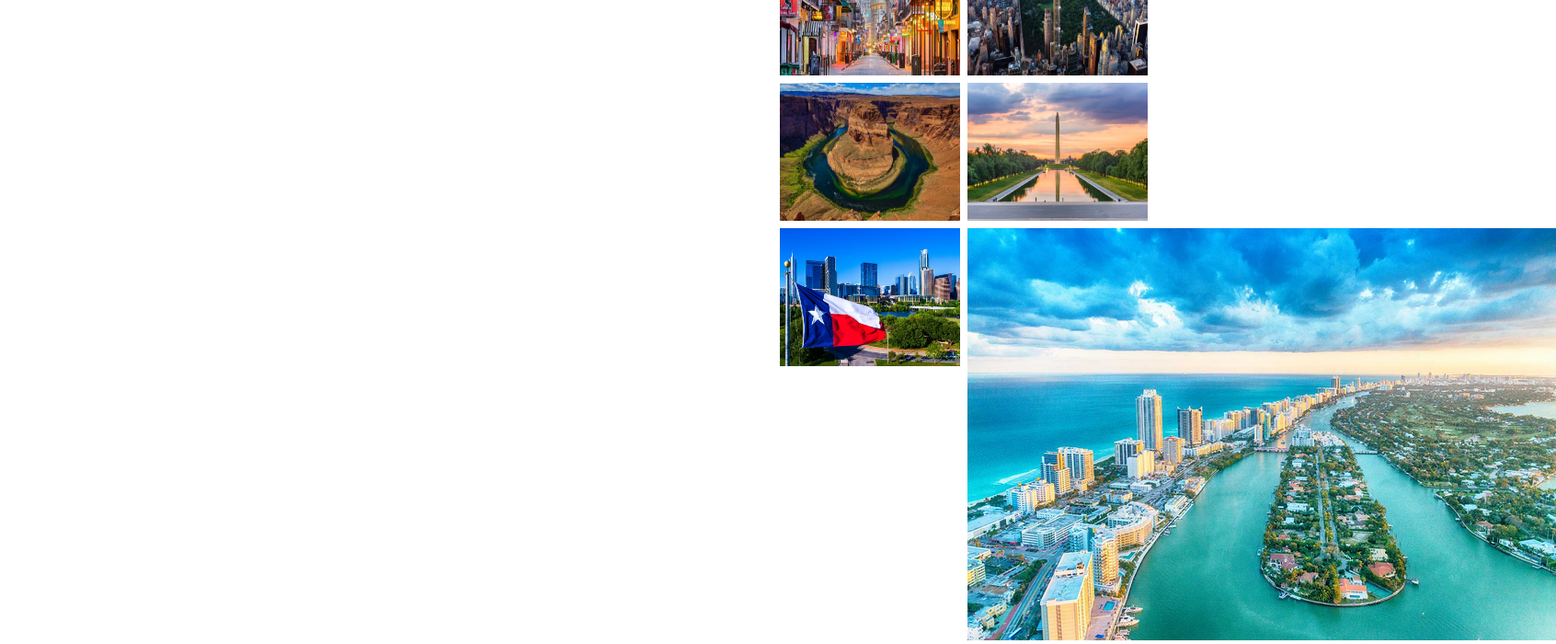
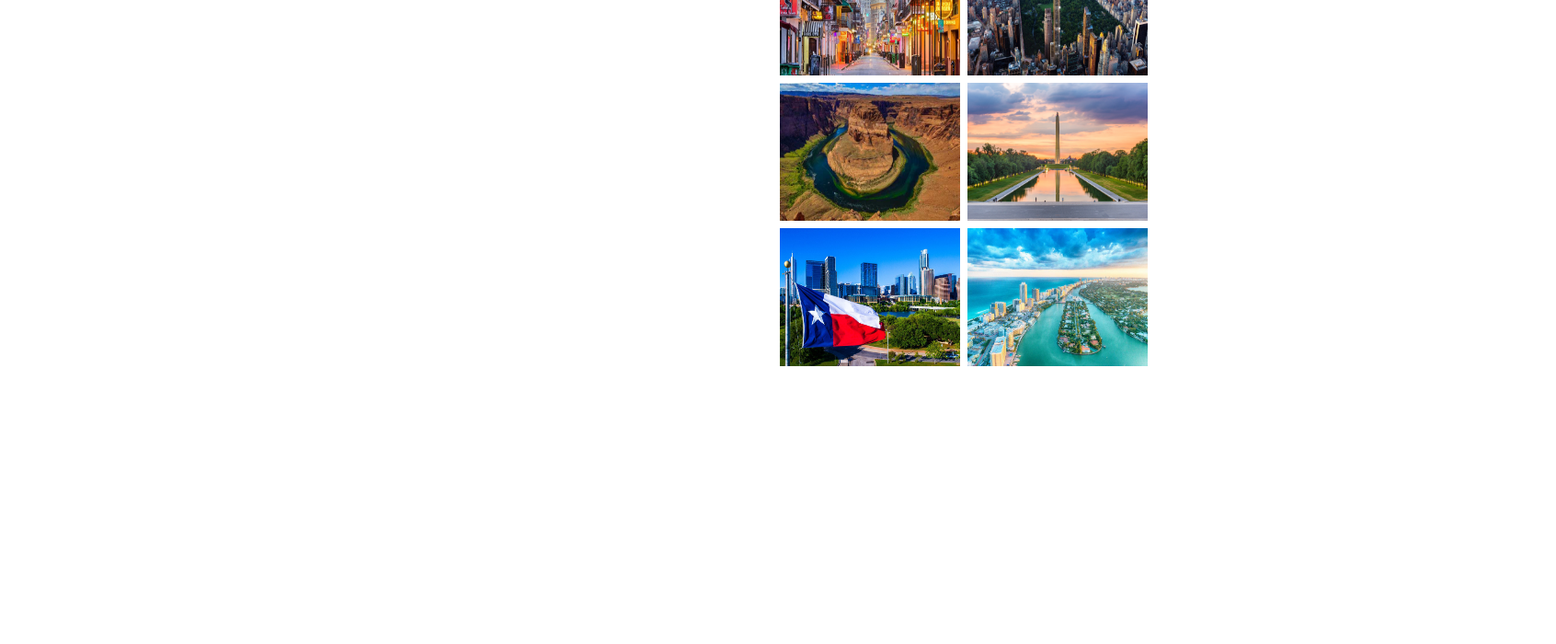
Before and after one commit to law-pal/My-project-2, a React (Create React App) app: page /United-States in a window 1280 px wide. Shown: the part 452-1152 px from the top of the page at 92% size, 1692 px wide, since content can reach past the window. After the commit the page ends 854 px from the top, so only its background shows below. Built offline with nearby package versions, Linux system fonts and the light colour scheme.

Commit message:
add pics

```diff
--- a/src/App.css
+++ b/src/App.css
@@ -223,7 +223,7 @@ body{
   background-color: rgb(121, 237, 252);
 }
 
-.eigth-states img {
+.miami{
   max-width: 100%;
   min-height: 100%;
 }
--- a/src/Components/unitedStates.js
+++ b/src/Components/unitedStates.js
@@ -29,7 +29,7 @@ class UnitedStates extends Component {
                         <div className='five-states'><img src={usaFive}/></div>
                         <div className='six-states'><img src={usaSix}/></div>
                         <div className='seven-states'><img src={usaSeven}/></div>
-                        <div className='eight-states'><img src={usaEigth}/></div>
+                        <div className='eight-states'><img className='miami' src={usaEigth}/></div>
                     </div>
                 </div>
             </div>
```
